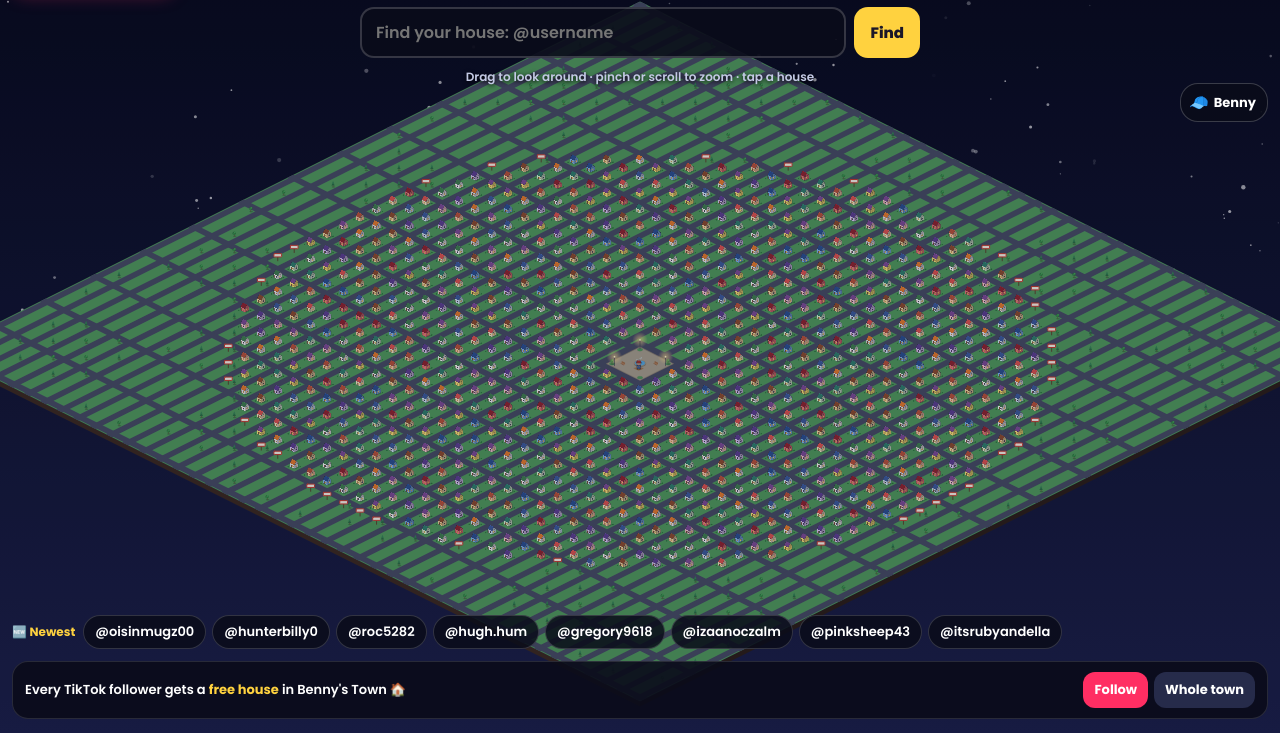
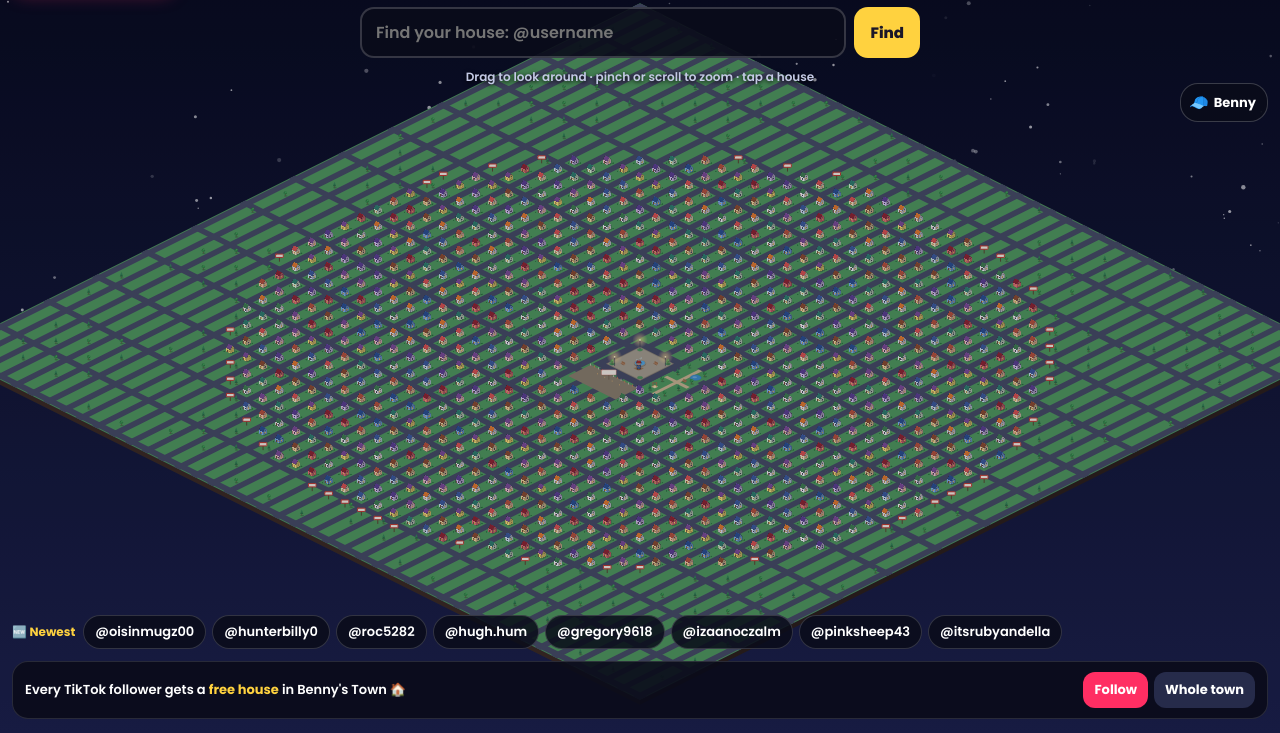
Before and after one commit to bennystown/bennystown.github.io, a plain HTML site: page index.html in a window 1280 px wide. Shown: the part 67-800 px from the top of the page. Drawn offline with Linux system fonts and the light colour scheme; animation ran at ten frames a second.

Commit message:
Milestones: park (500), town hall + market construction site (1,000)
Co-Authored-By: Claude Opus 5.5 <noreply@anthropic.com>
Claude-Session: https://claude.ai/code/session_01GKkfwqjdYLuvcYovG7Y75E

```diff
--- a/index.html
+++ b/index.html
@@ -167,7 +167,9 @@ const mod2 = n => ((n % 2) + 2) % 2, mod6 = n => ((n % 6) + 6) % 6;
 // layout: every house stands alone on its own plot. Streets run along i (every 2nd row) and cross streets every 6th row;
 // the rows in between are garden strips, so no house is ever hidden behind its neighbour.
 const isRoad = (i, j) => mod2(i) === 0 || mod2(j) === 0;
-const isPlaza = (i, j) => i >= -1 && i <= 4 && j >= -1 && j <= 4;   // Benny's square + ring road, no houses here
+const isPlaza = (i, j) => (i >= -1 && i <= 4 && j >= -1 && j <= 4)   // Benny's square + ring road
+  || (i >= 5 && i <= 7 && j >= -1 && j <= 4)                          // park (500 followers)
+  || (j >= 5 && j <= 7 && i >= -1 && i <= 4);                         // town hall + market (1,000 followers)
 const LOTS = [];
 (function () {
   const N = 78;
@@ -392,6 +394,52 @@ function drawCar(car) {
   box(lu, lv, hg, 0, car.col, shade(car.col, .8), shade(car.col, .62));
   box(lu * .55, lv * .8, 5 * z, hg, '#2b3350', '#3b4670', '#232a45');
 }
+const PARK = { u0: 4.62, u1: 7.38, v0: -1.38, v1: 4.38 }, HALL = { u0: -1.38, u1: 4.38, v0: 4.62, v1: 7.38 };
+function zoneGround(Z, fill, edge) { const z = cam.z; poly(ctx, [uvS(Z.u0, Z.v0), uvS(Z.u1, Z.v0), uvS(Z.u1, Z.v1), uvS(Z.u0, Z.v1)], fill, edge, edge ? 2 * z : 0); }
+function drawParkGround() {
+  const z = cam.z; zoneGround(PARK, '#4f985c');
+  const path = (a, b, c, d) => poly(ctx, [uvS(a, b), uvS(c, b), uvS(c, d), uvS(a, d)], '#c9b48f');
+  path(PARK.u0, 1.3, PARK.u1, 1.7); path(5.8, PARK.v0, 6.2, PARK.v1);
+  const [px, py] = uvS(6.6, -.2); ellipse(ctx, px, py, 44 * z, 22 * z, '#3e8fc9', '#2b6f9e', 1.5 * z); ellipse(ctx, px - 8 * z, py - 3 * z, 18 * z, 7 * z, 'rgba(255,255,255,.25)');
+  const [sx, sy] = uvS(5.2, 3.4); poly(ctx, [[sx - 26 * z, sy], [sx, sy + 13 * z], [sx + 26 * z, sy], [sx, sy - 13 * z]], '#e8d9a8', '#c9b48f', 1 * z);
+}
+function drawPlayground(u, v) { const z = cam.z, [x, y] = uvS(u, v); line(ctx, x - 14 * z, y, x - 14 * z, y - 30 * z, '#e2483a', 3 * z); line(ctx, x + 14 * z, y, x + 14 * z, y - 30 * z, '#e2483a', 3 * z); line(ctx, x - 16 * z, y - 30 * z, x + 16 * z, y - 30 * z, '#e2483a', 3 * z); line(ctx, x - 4 * z, y - 30 * z, x - 4 * z, y - 12 * z, '#555', 1.2 * z); line(ctx, x + 4 * z, y - 30 * z, x + 4 * z, y - 12 * z, '#555', 1.2 * z); ctx.fillStyle = '#ffd23f'; ctx.fillRect(x - 6 * z, y - 13 * z, 12 * z, 3 * z); }
+function drawHallGround() {
+  const z = cam.z;
+  if (!TOWN.milestones.townHall) {
+    zoneGround(HALL, '#8a7f6a'); const [cx, cy] = uvS(1.5, 6);
+    for (let k = 0; k < 4; k++) { const [x, y] = uvS(.2 + k * .9, 5.4); ctx.fillStyle = '#c9a46b'; ctx.fillRect(x - 3 * z, y - 10 * z, 6 * z, 10 * z); }
+    return;
+  }
+  zoneGround(HALL, '#a49d8c', '#7f796b');
+  if (z > .3) { ctx.strokeStyle = 'rgba(255,255,255,.12)'; ctx.lineWidth = 1.2 * z; ctx.beginPath(); for (let t = HALL.u0 + .5; t < HALL.u1; t += .5) { const p = uvS(t, HALL.v0), q = uvS(t, HALL.v1); ctx.moveTo(p[0], p[1]); ctx.lineTo(q[0], q[1]); } for (let t = HALL.v0 + .5; t < HALL.v1; t += .5) { const p = uvS(HALL.u0, t), q = uvS(HALL.u1, t); ctx.moveTo(p[0], p[1]); ctx.lineTo(q[0], q[1]); } ctx.stroke(); }
+}
+function isoBox(u0, v0, u1, v1, hgt, top, left, right) {
+  const z = cam.z, H = hgt * z, A = uvS(u0, v1), B = uvS(u1, v1), C = uvS(u1, v0), D = uvS(u0, v0), up = p => [p[0], p[1] - H];
+  poly(ctx, [A, B, up(B), up(A)], left, OUT, 1.2 * z); poly(ctx, [B, C, up(C), up(B)], right, OUT, 1.2 * z); poly(ctx, [up(A), up(B), up(C), up(D)], top, OUT, 1.2 * z);
+  return { A, B, C, D, H };
+}
+function drawTownHall() {
+  const z = cam.z;
+  if (!TOWN.milestones.townHall) {
+    for (let k = 0; k <= 12; k++) { const t = HALL.u0 + .1 + k * (HALL.u1 - HALL.u0 - .2) / 12, [x, y] = uvS(t, HALL.v0 + .12); ctx.fillStyle = k % 2 ? '#ff8a3d' : '#f4efe4'; ctx.fillRect(x - 2 * z, y - 16 * z, 4 * z, 16 * z); }
+    const [sx, sy] = uvS(1.5, 5.3); line(ctx, sx, sy, sx, sy - 40 * z, '#5b4630', 3 * z);
+    panel(sx - 58 * z, sy - 74 * z, 116 * z, 40 * z, 6 * z, '#f4efe4', '#c23a2d', 2 * z);
+    if (z > .45) { txt('🔑 1,000', sx, sy - 60 * z, Math.round(13 * z), '#c23a2d', 'center', 'middle'); txt('COMING SOON', sx, sy - 45 * z, Math.round(9 * z), '#5b4630', 'center', 'middle'); }
+    return;
+  }
+  const b = isoBox(.2, 5.9, 2.8, 7.1, 62, '#e9e2d0', '#d8cfb8', '#c2b89f');
+  const [tx, ty] = uvS(1.5, 6.5); const top = ty - 62 * z;
+  isoBox(1.1, 6.2, 1.9, 6.8, 98, '#e9e2d0', '#d8cfb8', '#c2b89f');
+  poly(ctx, [[tx - 24 * z, top - 36 * z], [tx, top - 60 * z], [tx + 24 * z, top - 36 * z]], '#3c5a99', OUT, 1.2 * z);
+  circle(ctx, tx - 12 * z, top - 18 * z, 7 * z, '#fbf7ee', OUT, 1 * z); line(ctx, tx - 12 * z, top - 18 * z, tx - 12 * z, top - 23 * z, OUT, 1.2 * z); line(ctx, tx - 12 * z, top - 18 * z, tx - 8 * z, top - 18 * z, OUT, 1.2 * z);
+  line(ctx, tx, top - 60 * z, tx, top - 84 * z, '#555', 1.5 * z); poly(ctx, [[tx, top - 84 * z], [tx + 16 * z, top - 79 * z], [tx, top - 74 * z]], '#ff2e63');
+  for (let k = 0; k < 5; k++) { const f = .12 + k * .19, x = lerp(b.A[0], b.B[0], f), y = lerp(b.A[1], b.B[1], f); ctx.fillStyle = '#f4efe4'; ctx.fillRect(x - 2.5 * z, y - 52 * z, 5 * z, 50 * z); }
+  for (let k = 0; k < 3; k++) { const f = .2 + k * .3, x = lerp(b.B[0], b.C[0], f), y = lerp(b.B[1], b.C[1], f); ctx.fillStyle = '#ffd56b'; ctx.fillRect(x - 5 * z, y - 44 * z, 10 * z, 14 * z); }
+  const [dx, dy] = [lerp(b.A[0], b.B[0], .5), lerp(b.A[1], b.B[1], .5)]; ctx.fillStyle = '#6b4a33'; ctx.fillRect(dx - 6 * z, dy - 22 * z, 12 * z, 22 * z);
+  if (z > .45) tag(tx, top - 96 * z, '🏛️ TOWN HALL', '#3c5a99', 1);
+}
+function drawMarketStall(u, v, col) { const z = cam.z, [x, y] = uvS(u, v); ctx.fillStyle = '#b07a46'; ctx.fillRect(x - 13 * z, y - 12 * z, 26 * z, 12 * z); line(ctx, x - 12 * z, y - 12 * z, x - 12 * z, y - 30 * z, '#6b4a2e', 2 * z); line(ctx, x + 12 * z, y - 12 * z, x + 12 * z, y - 30 * z, '#6b4a2e', 2 * z); for (let k = 0; k < 4; k++) { ctx.fillStyle = k % 2 ? '#fff4e0' : col; ctx.fillRect(x - 16 * z + k * 8 * z, y - 36 * z, 8 * z, 7 * z); } }
 function drawPlazaGround() {
   const z = cam.z, a = -1.38, b = 4.38, c = -.5, d = 3.5;
   poly(ctx, [uvS(a, a), uvS(b, a), uvS(b, b), uvS(a, b)], '#464b63');
@@ -458,6 +506,7 @@ function tag(x, y, label, col, alpha, prog) {
 /* ---- DATA: update this block every day (move-in order = tenant number) ---- */
 const TOWN = {
   day: 2,
+  milestones: { park: true, townHall: false },   // 500 followers = park, 1,000 followers = town hall + market (switch on after the video)
   startDate: '2026-11-14',   // date of Day 1 (move-in dates are counted from here)
   bankCents: 9510,         // Benny's bank in cents (e.g. 210 = €2.10)
   ogLimit: 100,           // first X tenants get the OG crown
@@ -1497,7 +1546,7 @@ function draw() {
     for (let k = A0 + .5; k <= A1 - .5 + 1e-6; k += 2) { let p = uvS(k, A0), q = uvS(k, A1); ctx.moveTo(p[0], p[1]); ctx.lineTo(q[0], q[1]); if (mod6(k) !== 0) continue; p = uvS(A0, k); q = uvS(A1, k); ctx.moveTo(p[0], p[1]); ctx.lineTo(q[0], q[1]); }
     ctx.stroke(); ctx.restore();
   }
-  drawPlazaGround();
+  drawPlazaGround(); drawParkGround(); drawHallGround();
   const objs = [], lo = z < .6, maxD = (A1 - CEN) * 1.45;
   for (const h of HOUSES) { const [sx, sy] = uvS(h.i, h.j); if (sx < -150 || sx > VW + 150 || sy < -60 || sy > VH + 300) continue; if (h.stand && z > .3) { const su = h.i + .62, sv = h.j + .1; const [tx, ty] = uvS(su, sv); const st = h.stand; objs.push({ d: su + sv + .01, f: () => drawStand(tx, ty, z, st) }); } const fade = selected && h !== selected && Math.abs(h.i - selected.i) <= 2 && Math.abs(h.j - selected.j) <= 2 && h.i + h.j > selected.i + selected.j; objs.push({ d: h.i + h.j, f: () => { const sp_ = sprite(h.v, lo), k = z / sp_.sc; ctx.globalAlpha = fade ? .3 : 1; ctx.drawImage(sp_.c, sx - sp_.ax * k, sy - sp_.ay * k, sp_.c.width * k, sp_.c.height * k); ctx.globalAlpha = 1; } }); }
   for (let idx = N; idx < LOTS.length && LOTS[idx].d <= maxD; idx++) {
@@ -1507,6 +1556,10 @@ function draw() {
     if (L.h % 4 === 0) { const [tx, ty] = uvS(L.i + .36, L.j - .36); objs.push({ d: L.i + L.j - .1, f: () => drawTree(ctx, tx, ty, z * .85, (L.h >> 5) & 1) }); }
   }
   for (const [u, v] of [[3.3, .2], [.2, 3.3], [-.3, -.3]]) objs.push({ d: u + v, f: () => drawLamp(u, v) });
+  for (const [u, v] of [[5.0, -1.0], [7.0, -.9], [5.1, .5], [7.1, 2.4], [5.0, 2.3], [6.9, 3.9], [5.3, 4.1], [7.1, .8]]) { const [tx, ty] = uvS(u, v); objs.push({ d: u + v, f: () => drawTree(ctx, tx, ty, cam.z * .9, (Math.round(u * 7 + v * 3)) & 1) }); }
+  objs.push({ d: 8.6, f: () => drawPlayground(5.2, 3.4) }); objs.push({ d: 7.5, f: () => drawBench(6.5, 1.0) });
+  objs.push({ d: 10.5, f: drawTownHall });
+  if (TOWN.milestones.townHall) [[0, 5.2, '#e2483a'], [1.5, 5.15, '#3ddc84'], [3.0, 5.2, '#4da3ff']].forEach(([u, v, c]) => objs.push({ d: u + v, f: () => drawMarketStall(u, v, c) }));
   objs.push({ d: 3.0, f: () => drawBench(.6, 2.6) }); objs.push({ d: 3.0, f: () => drawBench(2.6, .6) });
   for (const [u, v] of [[-.2, 3.2], [3.2, -.2]]) { const [tx, ty] = uvS(u, v); objs.push({ d: u + v + .1, f: () => drawTree(ctx, tx, ty, cam.z * .85, 0) }); }
   objs.push({ d: 4.15, f: () => {
```
